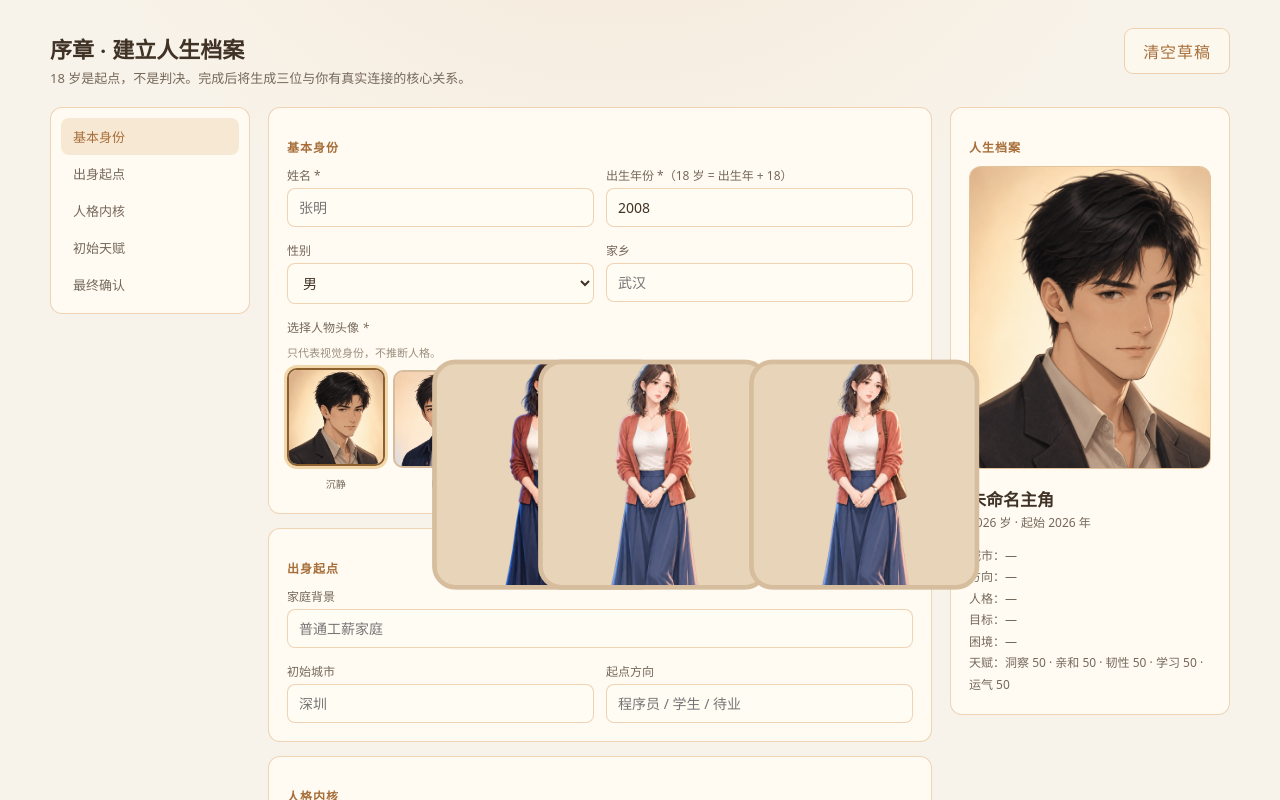
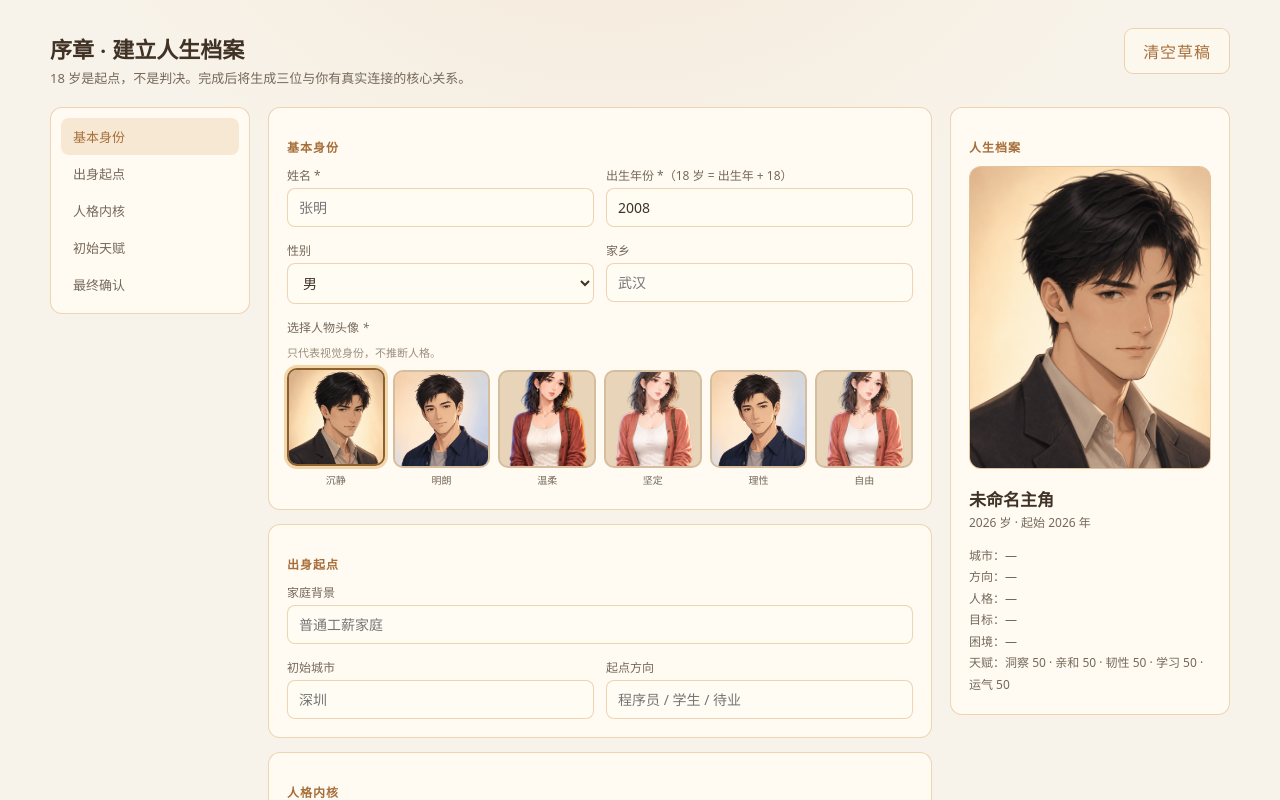
Before and after one commit to zly2006/zhihu-hackathon, a Next.js app: page /life in a window 1280 px wide. Both pictures are taken after a click on the button "开始新人生". Shown: the top 800 px of the page. Built offline with nearby package versions, Linux system fonts and the light colour scheme.

Commit message:
fix(ui): 头像选择器立绘型头像加 overflow-hidden 裁切容器，修复 scale 放大导致尺寸不一与重叠

```diff
--- a/app/globals.css
+++ b/app/globals.css
@@ -2615,16 +2615,23 @@ body {
   text-align: center;
   cursor: pointer;
 }
-.life-vn-avatar-option img {
-  width: 100%;
+.life-vn-avatar-thumb {
+  position: relative;
+  display: block;
   aspect-ratio: 1;
-  object-fit: cover;
+  overflow: hidden;
   border: 2px solid rgba(150, 105, 57, 0.22);
   border-radius: 10px;
   background: #e8d5b9;
-  transition: border-color 0.16s, transform 0.16s;
-}
-.life-vn-avatar-option.selected img {
+  transition: border-color 0.16s, transform 0.16s, box-shadow 0.16s;
+}
+.life-vn-avatar-thumb img {
+  display: block;
+  width: 100%;
+  height: 100%;
+  object-fit: cover;
+}
+.life-vn-avatar-option.selected .life-vn-avatar-thumb {
   border-color: #8b5f2e;
   box-shadow: 0 0 0 3px #f1d7aa;
   transform: translateY(-2px);
@@ -2635,13 +2642,10 @@ body {
   color: var(--lv-muted);
   font-size: 10px;
 }
-.life-vn-avatar-option.full img {
+.life-vn-avatar-option.full .life-vn-avatar-thumb img {
   object-position: 50% 7%;
   transform: scale(2.35);
   transform-origin: 50% 8%;
-}
-.life-vn-avatar-option.full.selected img {
-  transform: scale(2.35) translateY(-2px);
 }
 .life-vn-talent-row {
   display: grid;
--- a/components/life/ProtagonistSetup.tsx
+++ b/components/life/ProtagonistSetup.tsx
@@ -256,12 +256,14 @@ export function ProtagonistSetup({
                   <div className="life-vn-avatar-grid" style={{ marginTop: 8 }} role="radiogroup" aria-label="预设人物头像">
                     {AVATAR_PRESETS.map((preset) => (
                       <label key={preset.id} className={`life-vn-avatar-option${preset.fullPortrait ? " full" : ""}${avatarId === preset.id ? " selected" : ""}`}>
+                        <span className="life-vn-avatar-thumb">
                           {/* eslint-disable-next-line @next/next/no-img-element */}
                           <img
                             src={preset.src}
                             alt={`${preset.label}头像`}
                             onClick={() => setAvatarId(preset.id)}
                           />
+                        </span>
                         <small>{preset.label}</small>
                       </label>
                     ))}
```
Lines whose indentation alone changed are shown as unchanged.
